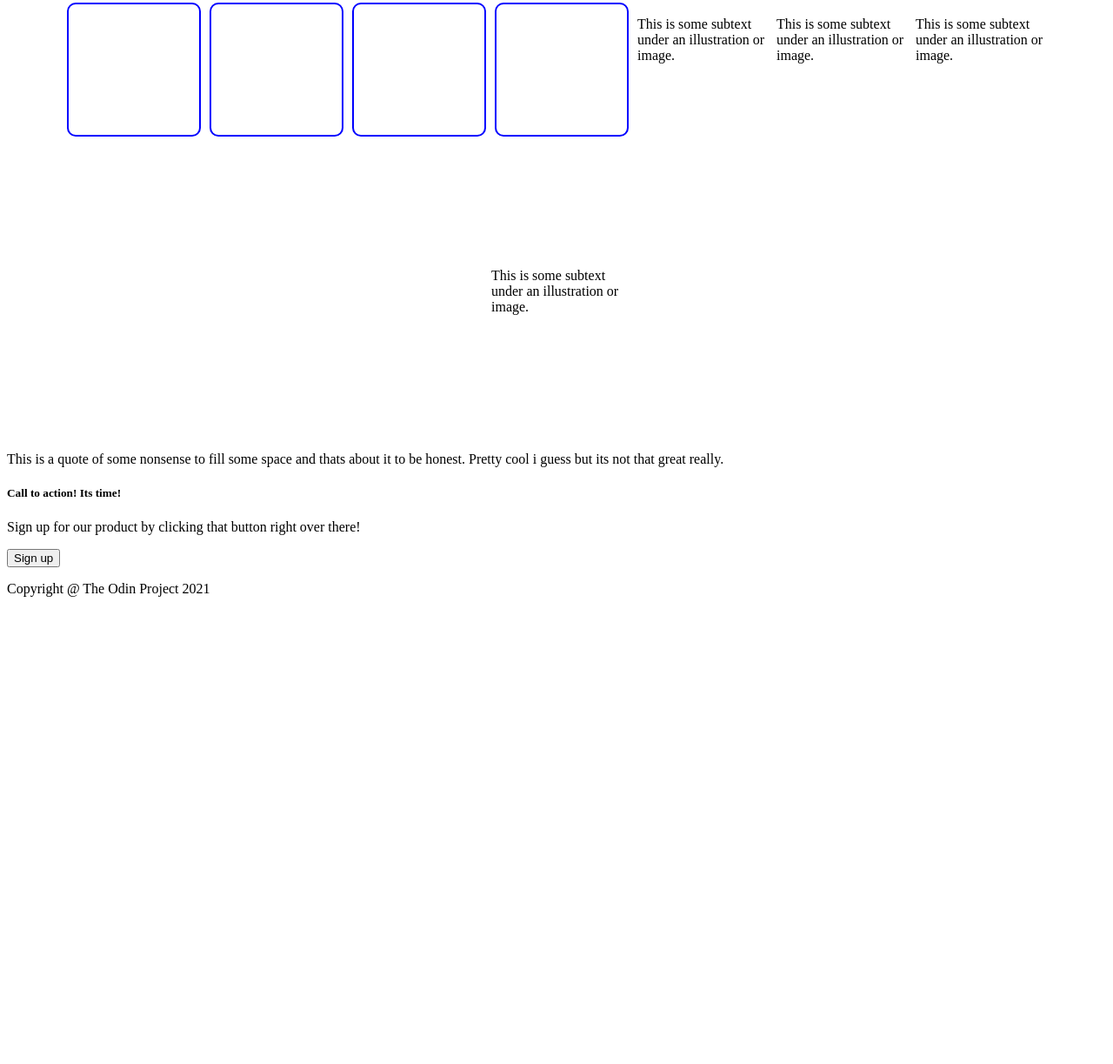
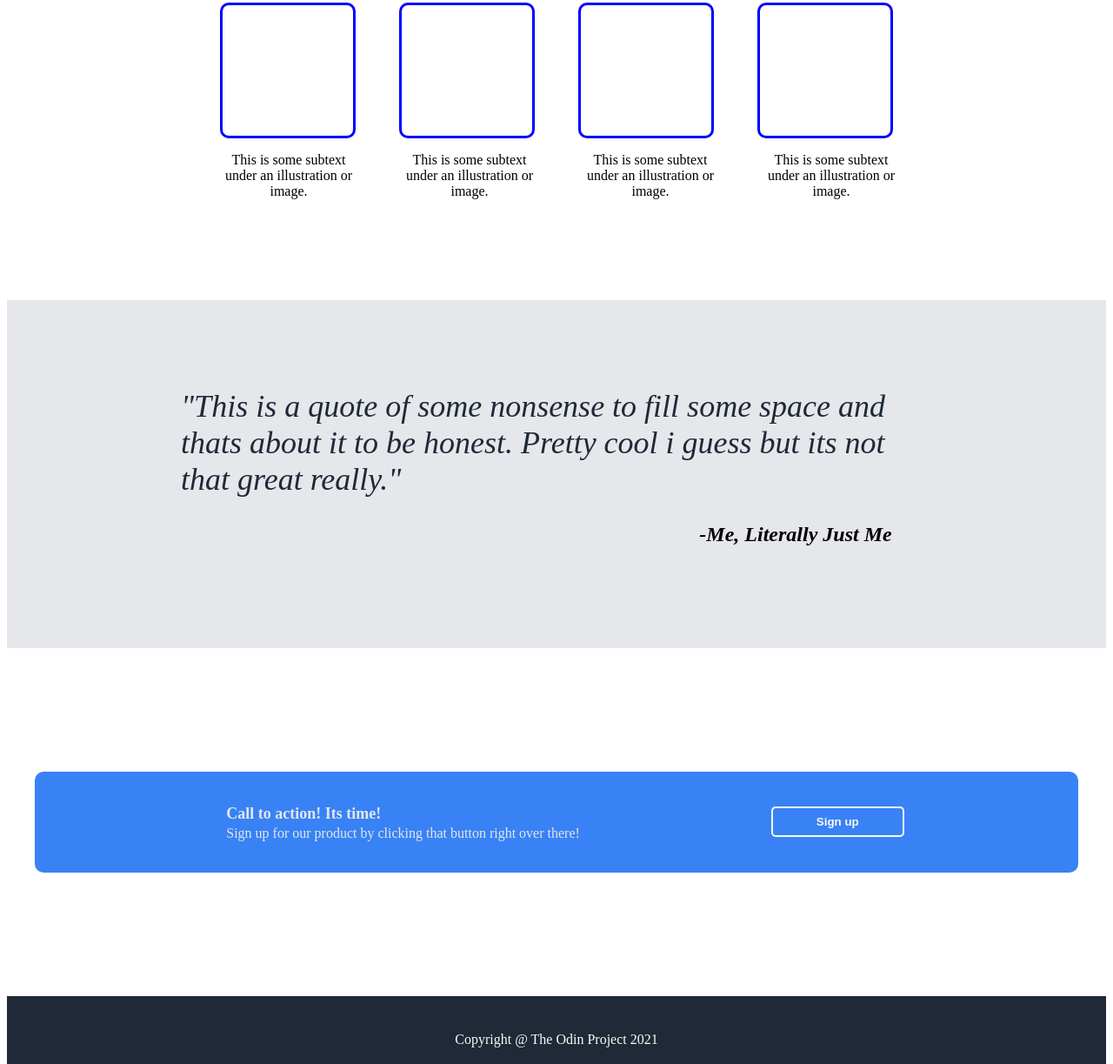
Before and after one commit to dwol87/Odin-landing-page-project, a plain HTML site: page index.html in a window 1280 px wide. Shown: the part 749-1972 px from the top of the page at 87% size. Before the commit the page ends 1451 px from the top, so only its background shows below. Drawn offline with Linux system fonts and the light colour scheme.

Commit message:
11/20/21

```diff
--- a/index.html
+++ b/index.html
@@ -36,6 +36,8 @@
             <div class="cheeks"></div>
             <div class="cheeks"></div>
             <div class="cheeks"></div>
+        </div>
+        <div class="sub-div">
             <div class="subtext"><p>This is some subtext under an illustration or image.</p></div>
             <div class="subtext"><p>This is some subtext under an illustration or image.</p></div>
             <div class="subtext"><p>This is some subtext under an illustration or image.</p></div>
@@ -43,22 +45,27 @@
         </div>
     </div>
 
-    <div class="container">
-        <p>
-            This is a quote of some nonsense to fill some space and thats about it to be honest. Pretty cool i guess but its not that great really.
-        </p>
+    <div class="container quote">
+        <div class="idk">
+            <p>"This is a quote of some nonsense to fill some space and thats about it to be honest. Pretty cool i guess but its not that great really."</p>
+            <p class="me">-Me, Literally Just Me</p>
+        </div>
     </div>
 
-    <div class="container">
-        <div>
-            <h5>Call to action! Its time!</h5>
-            <p>Sign up for our product by clicking that button right over there!</p>
-            <button>Sign up</button>
+    <div class="container cta-c">
+        <div class="cta">
+            <div class="the-p">
+            <p class="cta-header">Call to action! Its time!</p>
+            <p class="cta-more">Sign up for our product by clicking that button right over there!</p>
+            </div>
+            <div class="cta-btn">
+                <button>Sign up</button>
+            </div>
         </div>
     </div>
 
     <footer>
-        <p>Copyright @ The Odin Project 2021</p>
+        <div><p>Copyright @ The Odin Project 2021</p></div>
     </footer>
 </body>
 </html>
--- a/style.css
+++ b/style.css
@@ -69,16 +69,14 @@ img {
 
 .section-2 {
     display: flex;
-    height: 500px;
-    flex-wrap: wrap;
-    gap: 10px;
+    gap: 50px;
     justify-content: center;
 }
 
 .cheeks {
     height: 150px;
     width: 150px;
-    border: 2px solid blue;
+    border: 3px solid blue;
     border-radius: 10px;
 }
 
@@ -93,4 +91,90 @@ img {
 .subtext {
     width: 150px;
     display: flex;
+    padding-left: 8px;
+    text-align: center;
 }
+
+.sub-div {
+    display: flex;
+    justify-content: center;
+    gap: 50px;
+    padding-bottom: 100px;
+}
+
+.quote {
+    background-color: #E5E7Eb;
+    height: 400px;
+    display: flex;
+}
+
+.idk {
+    font-size: 36px;
+    font-style: italic;
+    color: #1F2937;
+    display: flex;
+    justify-content: center;
+    align-items: center;
+    flex-wrap: wrap;
+    padding: 20px 200px 0px;
+}
+
+.cta-c {
+    display: flex;
+    justify-content: center;
+    align-items: center;
+    height: 400px;
+}
+
+.cta {
+    background-color: #3882F6;
+    display: flex;
+    align-items: center;
+    justify-content: center;
+    width: 1200px;
+    border-radius: 10px;
+    color: #E5E7EB;
+}
+
+.cta-header {
+    font-weight: bold;
+    font-size: 18px;
+}
+
+.cta-more {
+    margin-top: -15px;
+    font-size: 16px;
+}
+
+.the-p {
+    padding: 20px;
+}
+
+.cta-btn button {
+    color: #F9FAF8;
+    background: transparent;
+    padding: 8px 50px 8px 50px;
+    border: 2px solid #F9FAF8;
+    border-radius: 5px;
+    font-weight: bold;
+    margin-left: 200px;
+}
+
+footer {
+    background: #1F2937;
+    height: 100px;
+    display: flex;
+    justify-content: center;
+    align-items: center;
+}
+
+footer div {
+    color: #F9FAF8;
+}
+
+.me {
+    font-size: 24px;
+    font-weight: bold;
+    color: black;
+    margin: -170px -550px 0 0;
+}
```
